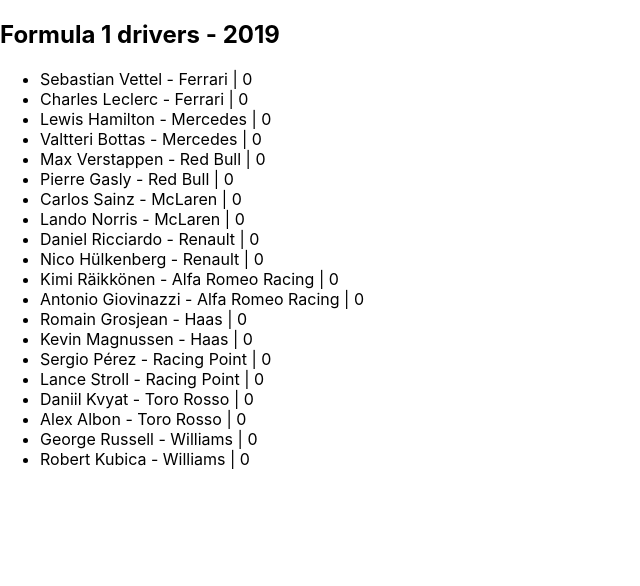
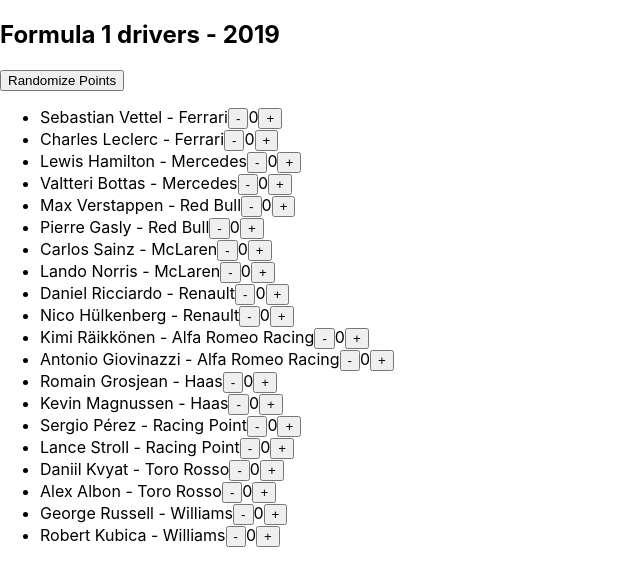
Before and after one commit to danielscarpim/React-Redux-Sortable-List, a React (Create React App) app: page / in a window 1280 px wide. Shown: the top 586 px of the page, without its empty margins (0-640 px from the left). Built offline with nearby package versions, Linux system fonts and the light colour scheme.

Commit message:
Connect actions to ui elements

```diff
--- a/src/actions/actions.js
+++ b/src/actions/actions.js
@@ -1,16 +1,16 @@
-export const RATE_UP = 'RATE_UP'
-export const RATE_DOWN = 'RATE_DOWN'
-export const RATE_RANDOM = 'RATE_RANDOM'
+export const POINTS_ADD = 'POINTS_ADD'
+export const POINTS_SUBTRACT = 'POINTS_SUBTRACT'
+export const POINTS_RANDOM = 'POINTS_RANDOM'
 
 
 export function rateUp(payload) {
-  return { type: RATE_UP, payload }
+  return { type: POINTS_ADD, payload }
 }
 
 export function rateDown(payload) {
-  return { type: RATE_DOWN, payload }
+  return { type: POINTS_SUBTRACT, payload }
 }
 
 export function rateRandom(payload) {
-  return { type: RATE_RANDOM, payload }
+  return { type: POINTS_RANDOM, payload }
 }
--- a/src/components/Driver.js
+++ b/src/components/Driver.js
@@ -1,11 +1,19 @@
 import React from "react";
+import { connect } from 'react-redux'
 
 class Driver extends React.Component {
   render() {
     return (
-      <li>{this.props.name} - {this.props.team} | {this.props.points}</li>
+      <li>
+      {this.props.name} - {this.props.team}
+        <button onClick={() => this.props.dispatch({ type: 'POINTS_SUBTRACT' })}>-</button>
+        {this.props.points}
+        <button onClick={() => this.props.dispatch({ type: 'POINTS_ADD' })}>+</button>
+      </li>
     );
   }
 }
 
+Driver = connect()(Driver)
+
 export default Driver;
--- a/src/components/DriversList.js
+++ b/src/components/DriversList.js
@@ -6,7 +6,10 @@
   return { drivers: state.drivers };
 };
 
-const ConnectedList = ({drivers}) => (
+const ConnectedList = ({drivers, dispatch}) => (
+  <div>
+    <button onClick={() => dispatch({ type: 'POINTS_RANDOM' })}>Randomize Points</button>
+
     <ul className="drivers-list">
       {drivers.map((el) => (
         <Driver
@@ -17,6 +20,7 @@
         />
       ))}
     </ul>
+  </div>
 );
 const List = connect(mapStateToProps)(ConnectedList);
 
--- a/src/reducers/reducers.js
+++ b/src/reducers/reducers.js
@@ -1,7 +1,7 @@
 import {
-  RATE_UP,
-  RATE_DOWN,
-  RATE_RANDOM,
+  POINTS_ADD,
+  POINTS_SUBTRACT,
+  POINTS_RANDOM,
 } from '../actions/actions'
 
 const initialState = {
@@ -30,13 +30,16 @@
 };
 function rootReducer(state = initialState, action) {
   switch (action.type) {
-    case RATE_UP:
+    case POINTS_ADD:
+      console.log('add');
       return Object.assign({}, state, {
       })
-    case RATE_DOWN:
+    case POINTS_SUBTRACT:
+      console.log('subtract');
       return Object.assign({}, state, {
       })
-    case RATE_RANDOM:
+    case POINTS_RANDOM:
+      console.log('random');
       return Object.assign({}, state, {
       })
     default:
```
Lines whose indentation alone changed are shown as unchanged.
